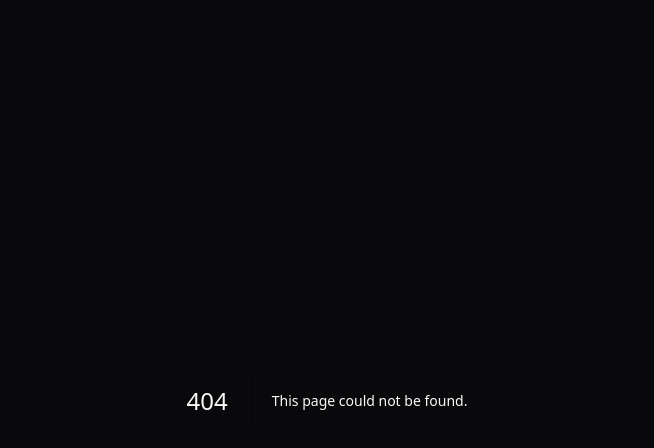
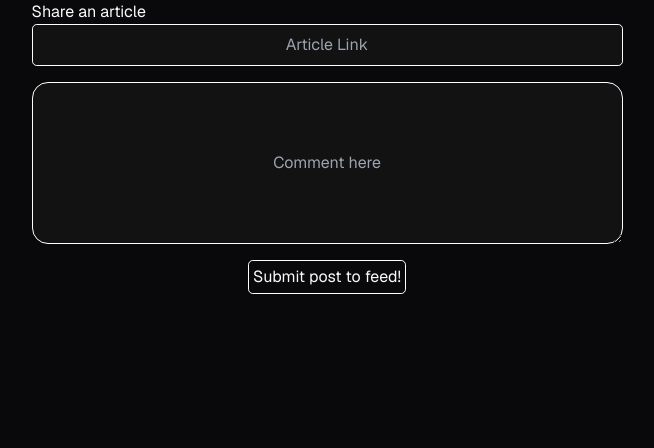
Before and after one commit to Builder-s-League/BuildersLeague-Edition1, a Next.js app: page /new-article-post in a window 1280 px wide. Before the commit this address had no page. Shown: the top 448 px of the page, without its empty margins (313-967 px from the left). Built offline with nearby package versions, Linux system fonts and the light colour scheme.

Commit message:
feat:new-article-post[1]

```diff
--- a/src/app/globals.css
+++ b/src/app/globals.css
@@ -57,3 +57,10 @@
     @apply bg-background text-foreground;
   }
 }
+
+.custom-placeholder::placeholder {
+  position: absolute;
+  top: 50%;
+  left: 50%;
+  transform: translate(-50%, -50%);
+}
--- /dev/null
+++ b/src/app/new-article-post/page.tsx
@@ -0,0 +1,32 @@
+import React from 'react'
+
+const NewArticlePost = () => {
+    return (
+        <div>
+        <p>Share an article</p>
+        <form className='text-center mb-4'>
+            <div>
+            <input className='placeholder:text-center border-white rounded-lg border w-full p-2' placeholder='Article Link' type="text" />
+            </div>
+            <div className='flex items-center justify-center'>
+             <textarea
+             className='placeholder:text-center border-white rounded-2xl border mt-4  p-2 custom-placeholder'
+             placeholder='Comment here'
+            rows={6}
+            cols={60}
+             >
+             </textarea>
+            </div>
+
+
+            <div>
+            <button className='border-white rounded-lg border mt-4 p-1'>Submit post to feed!</button>
+            </div>
+
+        </form>
+        </div>
+    )
+}
+
+
+export default NewArticlePost
```
